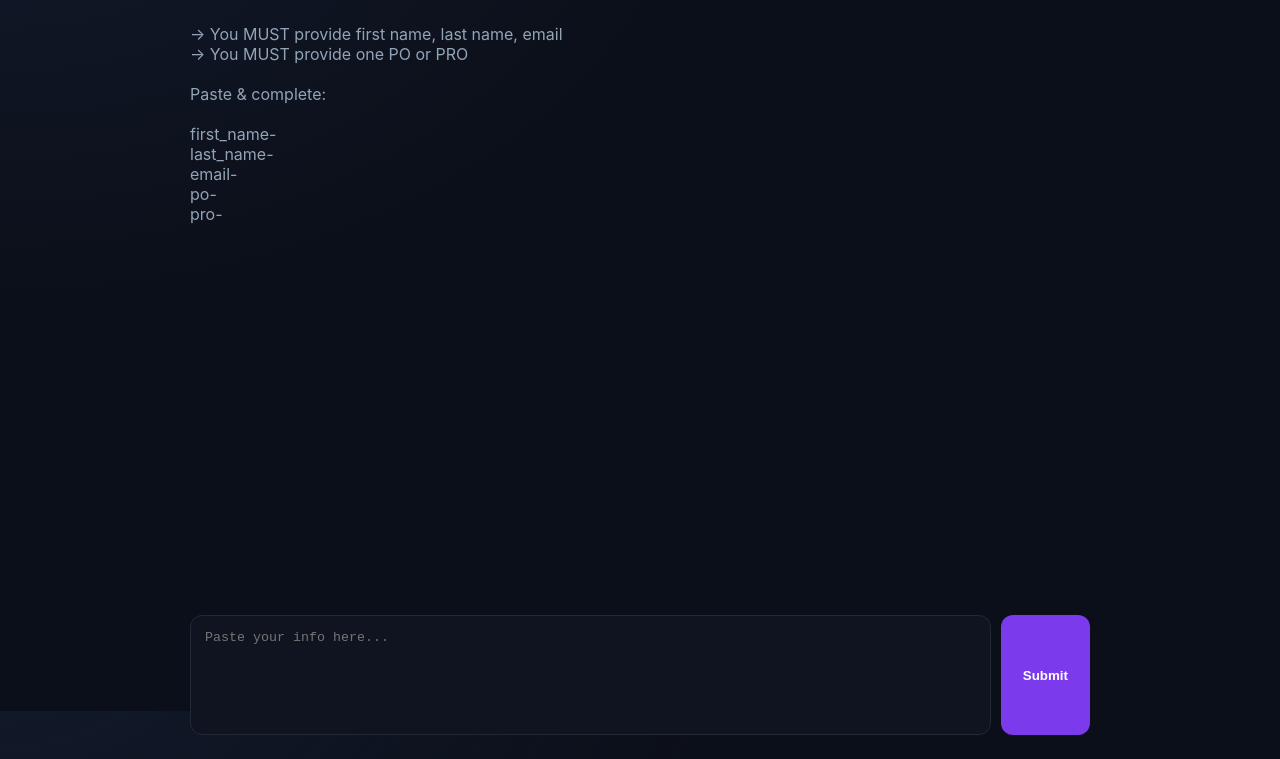
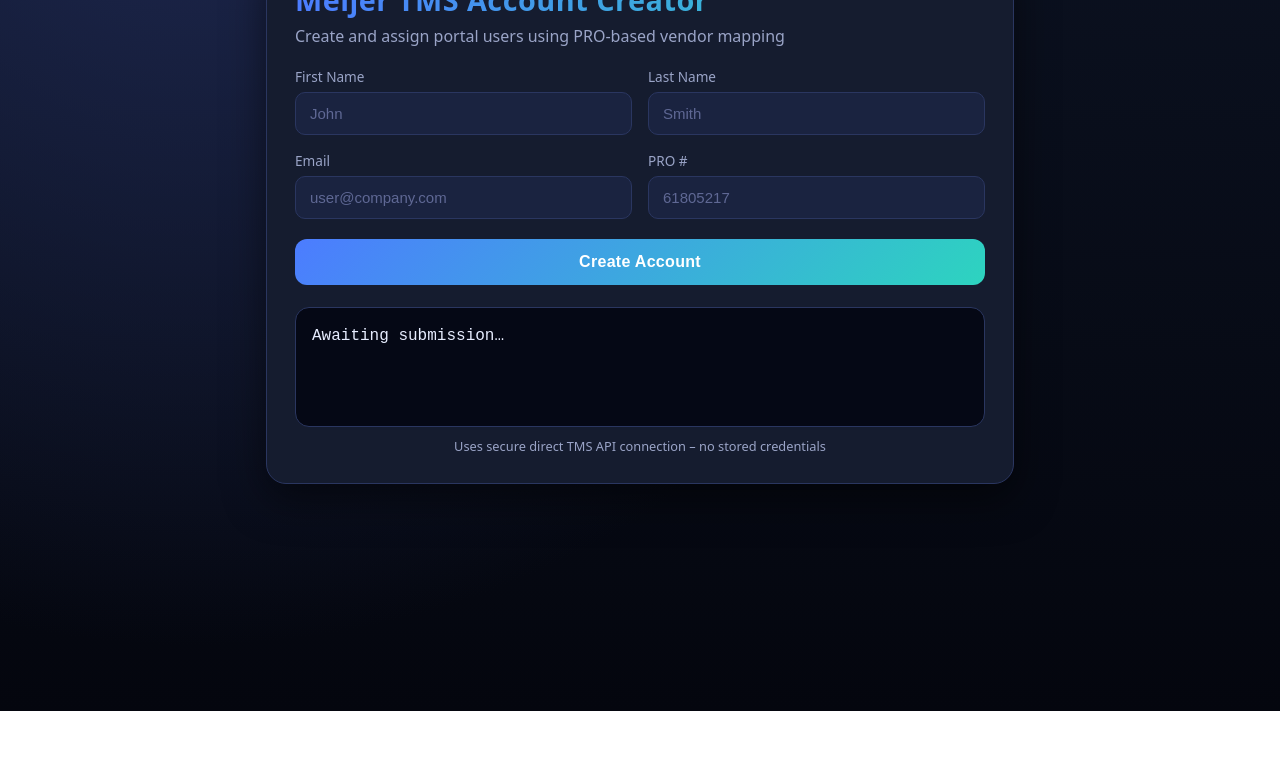
Before and after one commit to cmosqueda1/TMS---UNIS-Meijer-Portal---Account-Creation, a plain HTML site: page index.html in a window 1280 px wide. Shown: the part 89-848 px from the top of the page. After the commit the page ends 800 px from the top, so only its background shows below. Drawn offline with Linux system fonts and the light colour scheme.

Commit message:
Update index.html

```diff
--- a/index.html
+++ b/index.html
@@ -1,141 +1,274 @@
 <!DOCTYPE html>
 <html lang="en">
 <head>
-<meta charset="UTF-8">
-<title>Meijer Portal Account Creation</title>
-<meta name="viewport" content="width=device-width, initial-scale=1">
+<meta charset="UTF-8" />
+<title>Meijer Portal Account Creator</title>
+<meta name="viewport" content="width=device-width, initial-scale=1.0" />
 
 <style>
 :root{
-  --bg:#0b0f19;
-  --panel:#0f1420;
-  --border:#1f2937;
-  --text:#e6edf6;
-  --muted:#93a4b7;
-  --accent:#7c3aed;
+    --bg:#0b1120;
+    --panel:#151c2f;
+    --card:#1a2340;
+    --border:#2a3660;
+    --accent:#4c7cff;
+    --accent2:#2dd4bf;
+    --text:#e7edff;
+    --muted:#9aa4c7;
+    --error:#ef4444;
+    --success:#22c55e;
 }
+
+*{
+    box-sizing:border-box;
+}
+
 html,body{
     margin:0;
-  height:100%;
-  background:radial-gradient(1200px 800px at 0 -10%, #121a2b 0%, transparent 60%), var(--bg);
+    min-height:100vh;
+    background:radial-gradient(circle at 15% -15%, #1e2850 0%, transparent 60%),
+                linear-gradient(180deg,var(--bg),#04060e);
     color:var(--text);
-  font-family: Inter, system-ui, sans-serif;
+    font-family:system-ui,-apple-system,Segoe UI,Roboto,Ubuntu,Arial,sans-serif;
 }
-.container{
-  max-width:900px;
+
+.wrapper{
+    max-width:780px;
     margin:auto;
-  padding:24px;
+    padding:40px 16px;
+}
+
+.card{
+    background:var(--panel);
+    border-radius:20px;
+    box-shadow:0 15px 40px rgba(0,0,0,.5);
+    border:1px solid var(--border);
+    padding:28px;
+}
+
+.card h1{
+    margin:0 0 6px;
+    font-size:1.8rem;
+    letter-spacing:.5px;
+    background:linear-gradient(90deg,var(--accent),var(--accent2));
+    -webkit-background-clip:text;
+    -webkit-text-fill-color:transparent;
+}
+
+.subtitle{
+    color:var(--muted);
+    margin-bottom:20px;
+}
+
+.grid{
+    display:grid;
+    grid-template-columns:1fr 1fr;
+    gap:16px;
+}
+
+@media(max-width:640px){
+    .grid{
+        grid-template-columns:1fr;
+    }
+}
+
+.field{
     display:flex;
     flex-direction:column;
-  height:100%;
 }
-.header{margin-bottom:12px}
-.subtitle{color:var(--muted);white-space:pre-line}
-.chat{flex:1;overflow-y:auto;padding:10px 4px}
-.bubble{
-  max-width:80%;
-  padding:14px 18px;
-  border-radius:18px;
-  margin:10px 0;
+
+label{
+    font-size:.85rem;
+    color:var(--muted);
+    margin-bottom:6px;
+}
+
+input{
+    padding:12px 14px;
+    border-radius:10px;
+    border:1px solid var(--border);
+    background:var(--card);
+    color:var(--text);
+    font-size:15px;
+    outline:none;
+}
+
+input::placeholder{
+    color:#5f6894;
+}
+
+input:focus{
+    border-color:var(--accent);
+}
+
+button{
+    margin-top:20px;
+    width:100%;
+    padding:14px;
+    border-radius:12px;
+    border:none;
+    background:linear-gradient(135deg,var(--accent),var(--accent2));
+    color:#fff;
+    font-size:16px;
+    font-weight:600;
+    letter-spacing:.3px;
+    cursor:pointer;
+    transition:.2s ease;
+}
+
+button:hover{
+    transform:scale(1.02);
+    box-shadow:0 8px 20px rgba(0,0,0,.35);
+}
+
+.result{
+    margin-top:22px;
+    padding:16px;
+    border-radius:14px;
+    background:#050815;
+    border:1px solid var(--border);
     white-space:pre-wrap;
+    font-family:ui-monospace, monospace;
+    line-height:1.5;
+    min-height:120px;
 }
-.user{
-  margin-left:auto;
-  background:linear-gradient(135deg,#7c3aed,#22d3ee);
+
+.success{
+    border-color:var(--success);
 }
-.bot{
-  margin-right:auto;
-  background:var(--panel);
-  border:1px solid var(--border);
+
+.error{
+    border-color:var(--error);
 }
-.input-area{display:flex;gap:10px;margin-top:12px}
-textarea{
-  flex:1;
-  background:var(--panel);
-  border:1px solid var(--border);
-  border-radius:12px;
-  color:var(--text);
-  padding:14px;
-  resize:none;
-  height:90px;
-}
-button{
-  background:var(--accent);
-  border:none;
-  color:white;
-  padding:0 22px;
-  border-radius:12px;
-  font-weight:600;
-  cursor:pointer;
+
+.footer{
+    margin-top:10px;
+    font-size:.8rem;
+    color:var(--muted);
+    text-align:center;
 }
 </style>
 </head>
 
 <body>
-<div class="container">
 
-<div class="header">
-<h2>🤖 Meijer Portal Account Creation</h2>
-<div class="subtitle">
-→ You MUST provide first name, last name, email
-→ You MUST provide one PO or PRO
+<div class="wrapper">
+<div class="card">
 
-Paste & complete:
+<h1>Meijer TMS Account Creator</h1>
+<div class="subtitle">Create and assign portal users using PRO-based vendor mapping</div>
 
-first_name-
-last_name-
-email-
-po-
-pro-
+<div class="grid">
+  <div class="field">
+    <label for="first">First Name</label>
+    <input id="first" placeholder="John">
+  </div>
+
+  <div class="field">
+    <label for="last">Last Name</label>
+    <input id="last" placeholder="Smith">
+  </div>
+
+  <div class="field">
+    <label for="email">Email</label>
+    <input id="email" placeholder="user@company.com">
+  </div>
+
+  <div class="field">
+    <label for="pro">PRO #</label>
+    <input id="pro" placeholder="61805217">
   </div>
 </div>
 
-<div id="chat" class="chat"></div>
+<button onclick="runCreate()">Create Account</button>
 
-<div class="input-area">
-<textarea id="input" placeholder="Paste your info here..."></textarea>
-<button id="send">Submit</button>
+<div class="result" id="output">Awaiting submission…</div>
+
+<div class="footer">
+Uses secure direct TMS API connection – no stored credentials
 </div>
 
 </div>
+</div>
 
 <script>
-const chat = document.getElementById("chat");
-const input = document.getElementById("input");
-const send = document.getElementById("send");
+async function runCreate(){
 
-function push(text, cls){
-  const div=document.createElement("div");
-  div.className=`bubble ${cls}`;
-  div.textContent=text;
-  chat.appendChild(div);
-  div.scrollIntoView({behavior:"smooth"});
-}
+    const payload={
+        first_name:document.getElementById("first").value.trim(),
+        last_name:document.getElementById("last").value.trim(),
+        email:document.getElementById("email").value.trim(),
+        pro:document.getElementById("pro").value.trim()
+    };
 
-send.onclick=async()=>{
-  const msg=input.value.trim();
-  if(!msg)return;
+    const out=document.getElementById("output");
+    out.className="result";
+    out.textContent="⏳ Processing account creation...";
 
-  input.value="";
-  push(msg,"user");
-
-  try{
-    const r=await fetch("/api/tms",{method:"POST",headers:{"Content-Type":"application/json"},body:JSON.stringify({text:msg})});
-    const raw=await r.text();
-
-    let j;
-    try{ j=JSON.parse(raw); }
-    catch{
-      push("❌ Server returned NON-JSON:\n\n"+raw,"bot");
+    if(!payload.first_name || !payload.last_name || !payload.email || !payload.pro){
+        out.className="result error";
+        out.textContent="❌ All fields are required.";
         return;
     }
 
-    push(j.reply||"No response","bot");
+    try{
+        const r=await fetch("/api/tms",{
+            method:"POST",
+            headers:{
+                "Content-Type":"application/json"
+            },
+            body:JSON.stringify(payload)
+        });
 
-  }catch(e){
-    push("❌ Client Failure:\n"+e.message,"bot");
+        const j=await r.json();
+
+        if(j.error){
+            out.className="result error";
+            out.textContent=
+`❌ ACCOUNT CREATION FAILED
+
+${j.error}
+
+${j.body || ""}`;
+            return;
         }
-};
+
+        if(j.success){
+            out.className="result success";
+            out.textContent=
+`✅ ACCOUNT CREATED SUCCESSFULLY
+
+Username:
+${j.username}
+
+Password:
+${j.password}
+
+Vendor Location:
+${j.vendor_location_id}
+
+Meijer Location:
+${j.meijer_location_id}
+
+User ID:
+${j.user_id}
+
+LOGIN:
+https://ship.unisco.com/v2/index.html#/login`;
+
+            return;
+        }
+
+        out.className="result error";
+        out.textContent="Unexpected server reply:\n\n"+JSON.stringify(j,null,2);
+
+    }catch(err){
+        out.className="result error";
+        out.textContent="❌ Network error: "+err.message;
+    }
+
+}
 </script>
+
 </body>
 </html>
```
Lines whose indentation alone changed are shown as unchanged.
